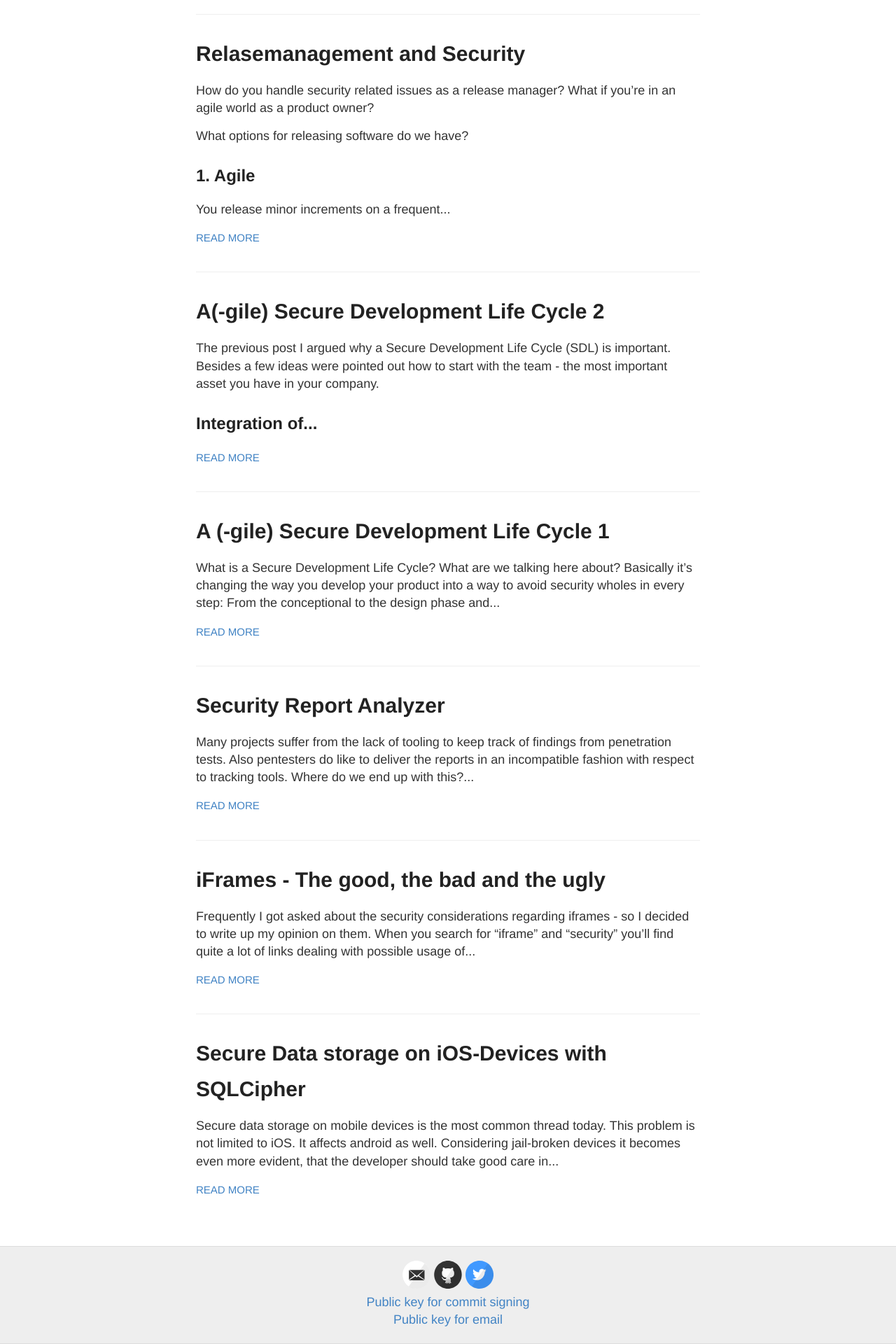
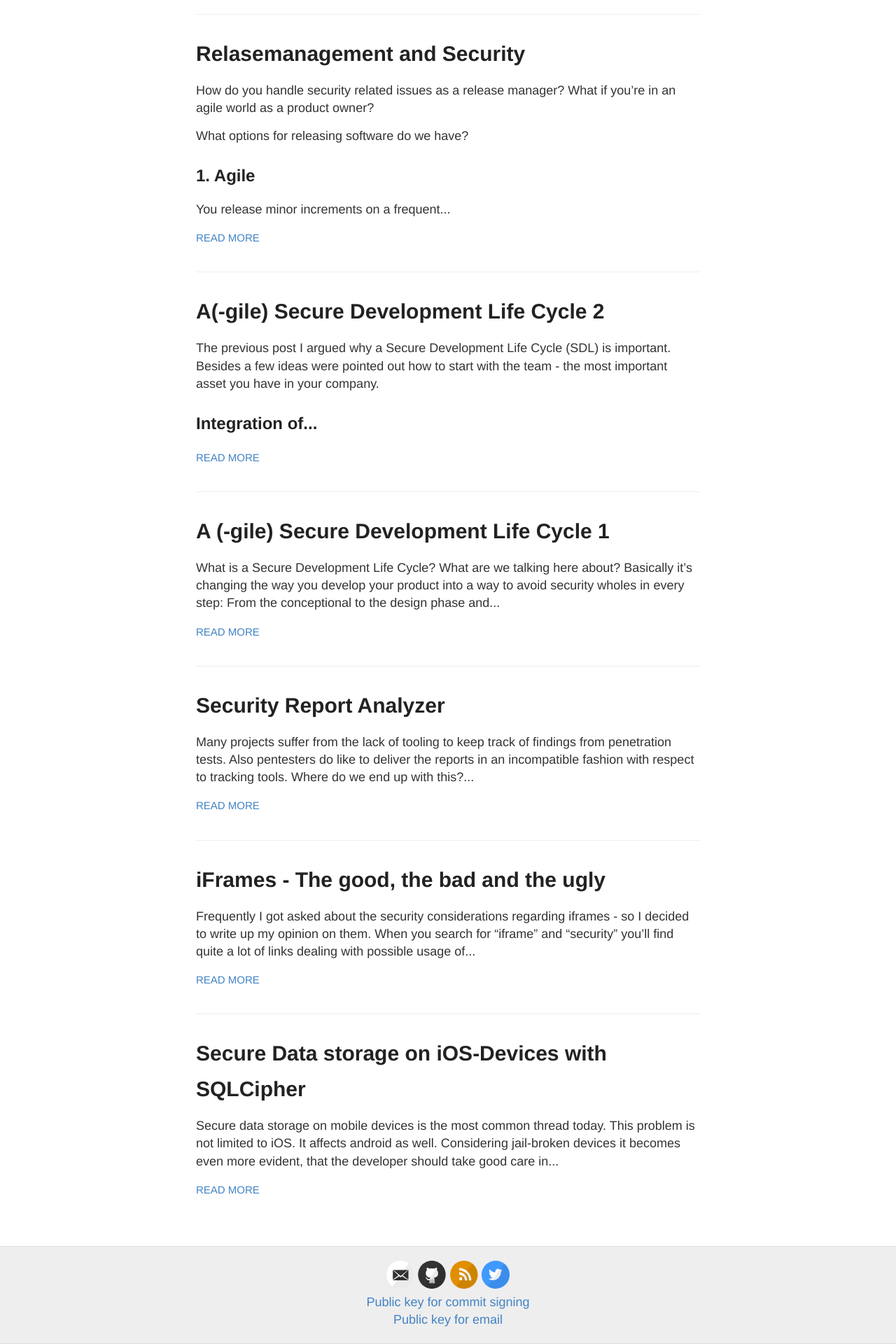
Before and after one commit to mmiedaner/mmiedaner.github.io, a Jekyll site: the page built from index.html, in a window 1280 px wide. Shown: the part 2473-4393 px from the top of the page at 70% size. Built offline with Jekyll 4.4.1, drawn with Linux system fonts in a browser that asks for light colours; Markdown is read by kramdown in place of the engine named in the settings; comment, search, counter and statistics services are not loaded.

Commit message:
removed unused images and added rss icon

```diff
--- a/_config.yml
+++ b/_config.yml
@@ -28,7 +28,7 @@
   instagram:
   linkedin:
   pinterest:
-  rss: # just type anything here for a working RSS icon, make sure you set the "url" above!
+  rss: my rss feed
   twitter: markusmiedaner
   stackoverflow: # your stackoverflow profile, e.g. "users/50476/bart-kiers"
 
```
Also changed, not shown: images/config.png (deleted), images/first-post.png (deleted), images/jekyll-logo.png (deleted), images/jekyll-now-theme-screenshot.jpg (deleted), images/step1.gif (deleted).
